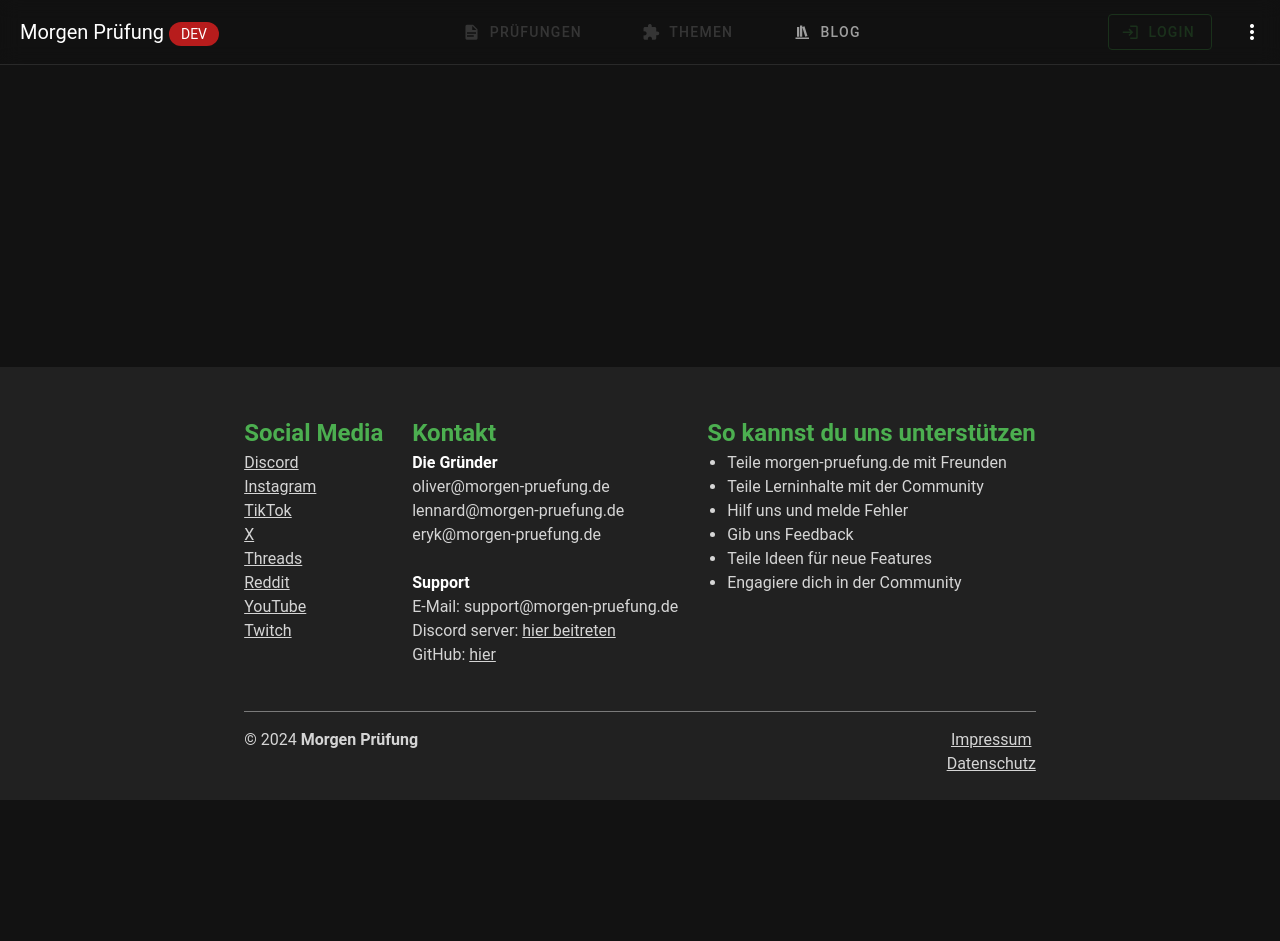
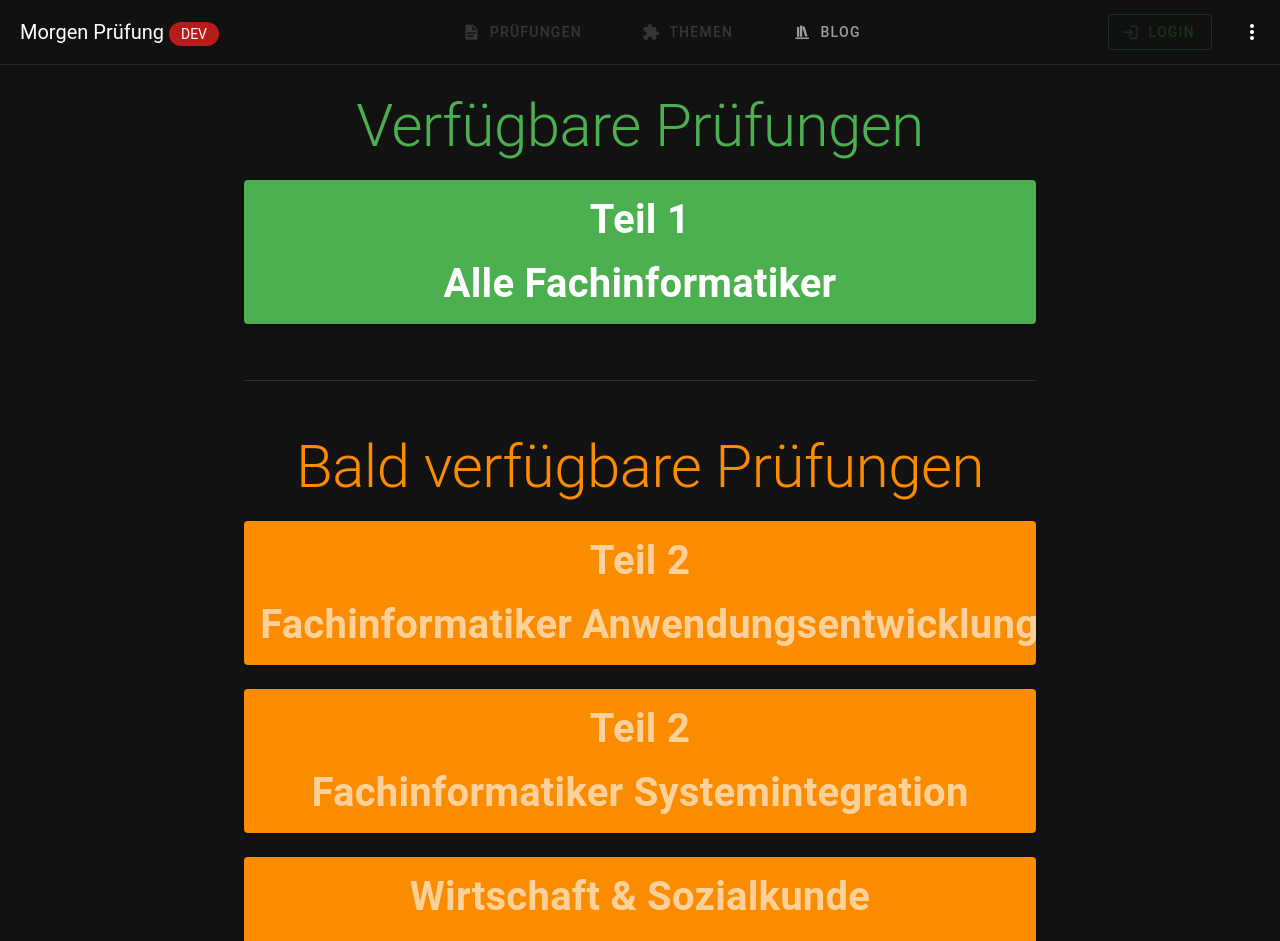
Before and after one commit to morgen-pruefung/website, a Vue app: page /pruefungen in a window 1280 px wide. Shown: the top 941 px of the page. Before the commit the page ends 800 px from the top, so only its background shows below. Built offline with nearby package versions, Linux system fonts and the light colour scheme.

Commit message:
Add prüfung overview page

```diff
--- /dev/null
+++ b/src/pages/pruefungen/index.vue
@@ -0,0 +1,67 @@
+<script lang="ts" setup>
+
+</script>
+
+<template>
+  <v-container class="w-66">
+    <v-row>
+      <v-col>
+        <h1 class="text-h2 text-center text-primary">Verfügbare Prüfungen</h1>
+      </v-col>
+    </v-row>
+
+    <v-row>
+      <v-col>
+        <v-card color="green" to="/pruefungen/ap1">
+          <v-card-title class="text-center">
+            <h1>Teil 1<br>Alle Fachinformatiker</h1>
+          </v-card-title>
+        </v-card>
+      </v-col>
+    </v-row>
+
+    <v-row>
+      <v-col>
+        <v-divider class="my-8" />
+      </v-col>
+    </v-row>
+
+    <v-row>
+      <v-col>
+        <h1 class="text-h2 text-center text-warning">Bald verfügbare Prüfungen</h1>
+      </v-col>
+    </v-row>
+
+    <v-row>
+
+      <v-col>
+        <v-card color="warning" disabled>
+          <v-card-title class="text-center">
+            <h1>Teil 2<br>Fachinformatiker Anwendungsentwicklung</h1>
+          </v-card-title>
+        </v-card>
+      </v-col>
+
+      <v-col>
+        <v-card color="warning" disabled>
+          <v-card-title class="text-center">
+            <h1>Teil 2<br>Fachinformatiker Systemintegration</h1>
+          </v-card-title>
+        </v-card>
+      </v-col>
+
+      <v-col>
+        <v-card color="warning" disabled>
+          <v-card-title class="text-center">
+            <h1>Wirtschaft & Sozialkunde<br>Alle Fachinformatiker</h1>
+          </v-card-title>
+        </v-card>
+      </v-col>
+
+    </v-row>
+  </v-container>
+</template>
+
+<style scoped>
+
+</style>
--- a/src/typed-router.d.ts
+++ b/src/typed-router.d.ts
@@ -22,5 +22,6 @@ declare module 'vue-router/auto-routes' {
     '/blog/': RouteRecordInfo<'/blog/', '/blog', Record<never, never>, Record<never, never>>,
     '/blog/[id]': RouteRecordInfo<'/blog/[id]', '/blog/:id', { id: ParamValue<true> }, { id: ParamValue<false> }>,
     '/index2': RouteRecordInfo<'/index2', '/index2', Record<never, never>, Record<never, never>>,
+    '/pruefungen/': RouteRecordInfo<'/pruefungen/', '/pruefungen', Record<never, never>, Record<never, never>>,
   }
 }
```
